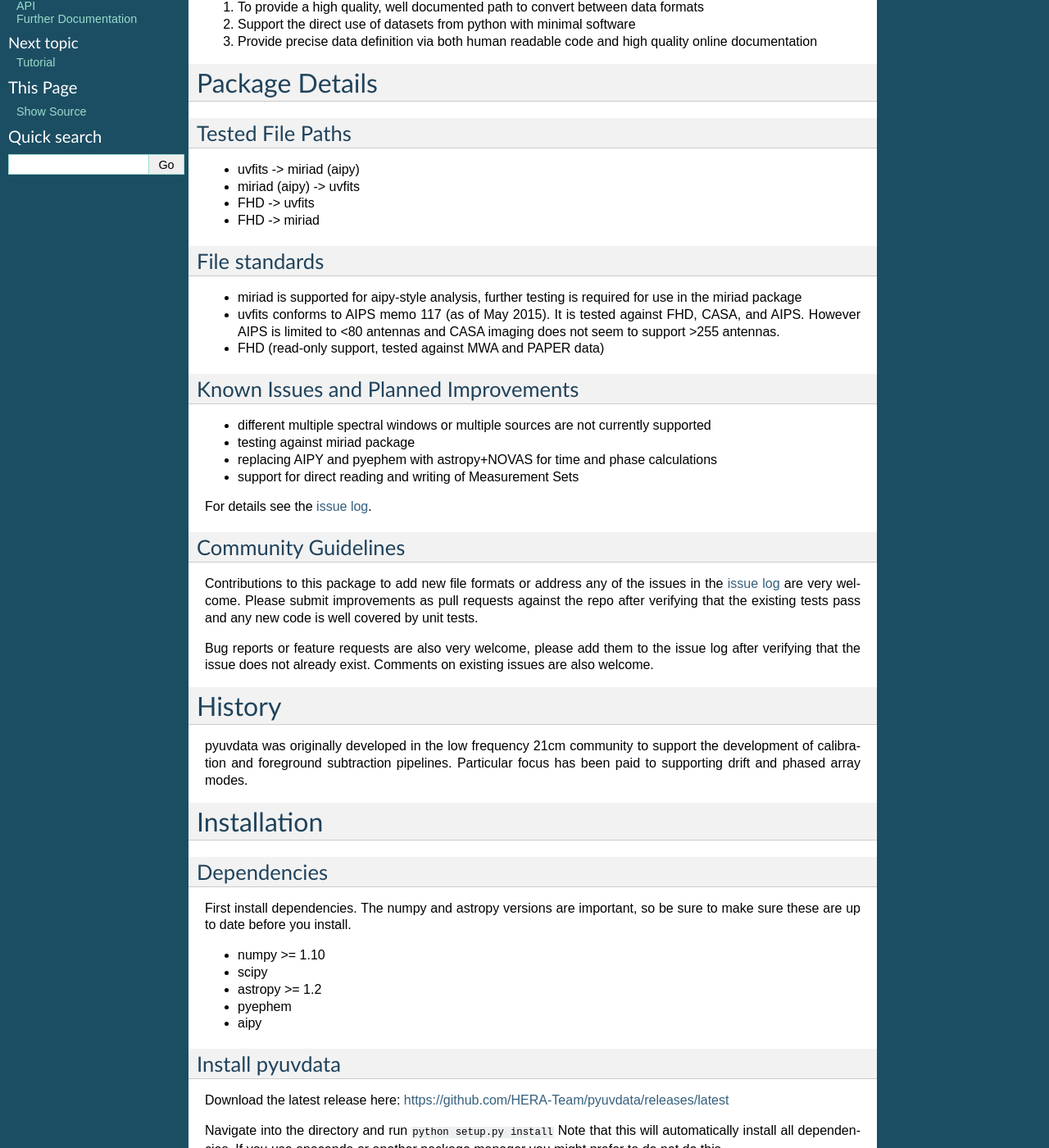
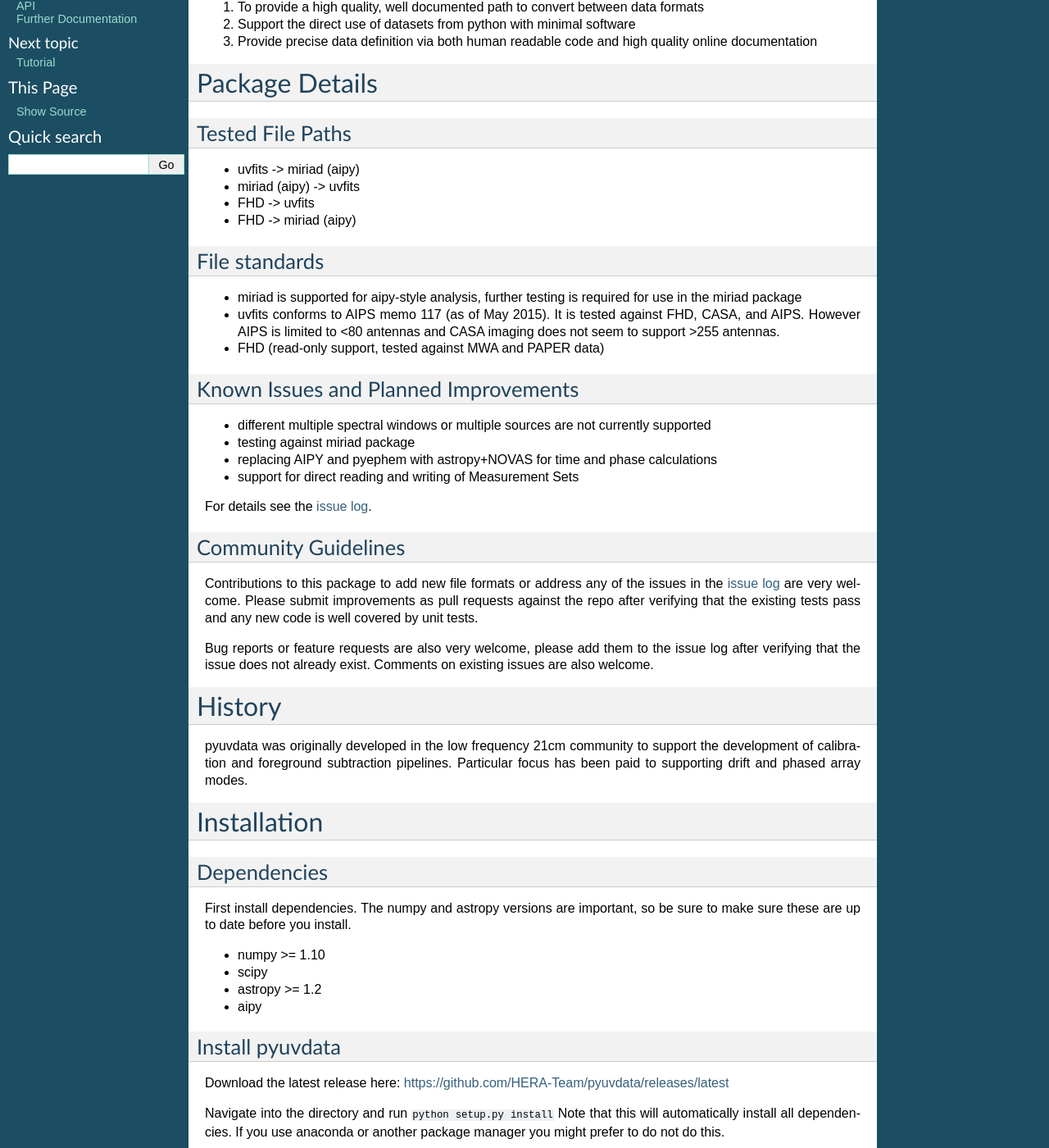
Before and after one commit to RadioAstronomySoftwareGroup/pyuvdata, a Sphinx documentation site: the page built from docs/index.rst, in a window 1280 px wide and 1400 px high, scrolled down 283 px. Shown: the whole window at 82% size. Built offline with Sphinx 7.4.7, drawn with Linux system fonts in a browser that asks for light colours.

Commit message:
refresh docs

```diff
--- a/docs/index.rst
+++ b/docs/index.rst
@@ -33,7 +33,7 @@ Tested File Paths
 -  uvfits -> miriad (aipy)
 -  miriad (aipy) -> uvfits
 -  FHD -> uvfits
--  FHD -> miriad
+-  FHD -> miriad (aipy)
 
 File standards
 --------------
@@ -93,7 +93,6 @@ install.
 -  numpy >= 1.10
 -  scipy
 -  astropy >= 1.2
--  pyephem
 -  aipy
 
 Install pyuvdata
--- a/docs/parameters.rst
+++ b/docs/parameters.rst
@@ -105,7 +105,7 @@ are required for most kinds of uv data files.
      Array of times, center of integration, shape (Nblts), units Julian Date
 
 **uvw_array**
-     Projected baseline vectors relative to phase center, shape (Nblts, 3), units meters
+     Projected baseline vectors relative to phase center, shape (3, Nblts), units meters
 
 **vis_units**
      Visibility units, options are: "uncalib", "Jy" or "K str"
```
Also changed, not shown: other parts of docs/index.rst (+1 -1 lines), other parts of docs/parameters.rst (+1 -1 lines).
